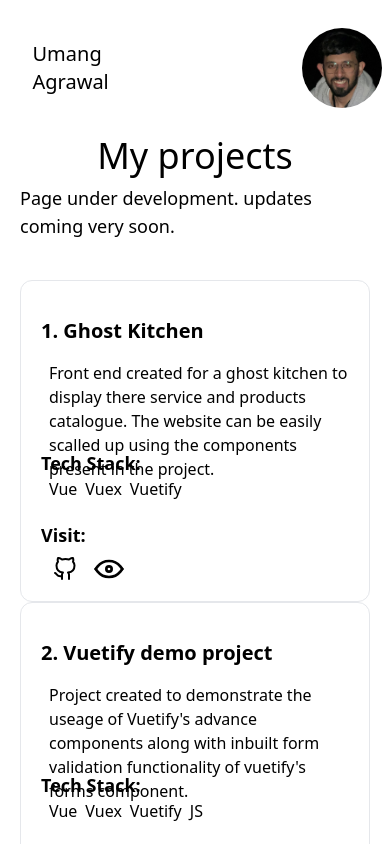
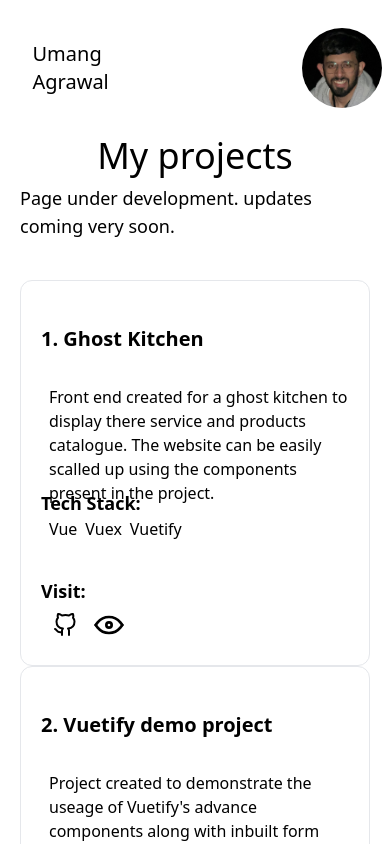
Before and after one commit to umangcodes/portfolio_project, a Vue app: page /projects in a window 390 px wide. Shown: the top 844 px of the page. Built offline with nearby package versions, Linux system fonts and the light colour scheme.

Commit message:
spacing modified to make ux better

```diff
--- a/src/components/cards/ProjectCards.vue
+++ b/src/components/cards/ProjectCards.vue
@@ -1,18 +1,18 @@
 <template>
-  <div class="flex flex-col border rounded-xl hover:scale-105 h-auto w-auto">
+  <div class="flex flex-col border rounded-xl h-auto w-auto">
     <div class="">
       <div class="grid grid-rows-4">
-        <div class="row-start-1 flex items-center">
+        <div class="row-start-1 flex items-center lg:my-0 my-2">
           <div class="px-5 pt-5 font-bold text-xl">
             {{ projectDetails.id }}. {{ projectDetails.title }}
           </div>
         </div>
-        <div class="row-start-2">
+        <div class="row-start-2 lg:my-0 my-2">
           <div class="px-5 font-thin h-20 ml-2">
             {{ projectDetails.description }}
           </div>
         </div>
-        <div class="pt-2 px-5 row-start-3 flex flex-col">
+        <div class="pt-2 px-5 row-start-3 flex flex-col lg:my-0 my-2">
           <p class="font-semibold text-lg mr-5">Tech Stack:</p>
           <div class="font-thin flex ml-2">
             <div v-for="tech in projectDetails.tech" :key="tech" class="mr-2">
@@ -20,7 +20,7 @@
             </div>
           </div>
         </div>
-        <div class="row-start-4">
+        <div class="row-start-4 lg:my-0 my-2">
           <p class="pl-5 font-semibold text-lg mr-5 mb-1">Visit:</p>
           <div id="card-actions" class="flex mx-8">
             <button class="rounded-full mr-2 pr-2 hover:shadow-md">
```
